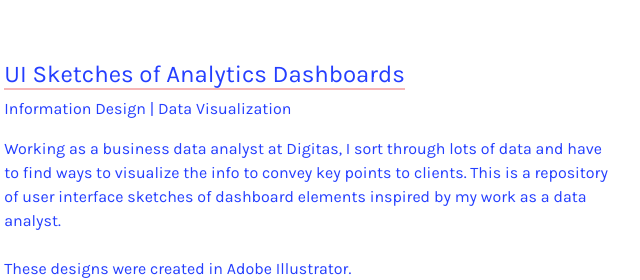
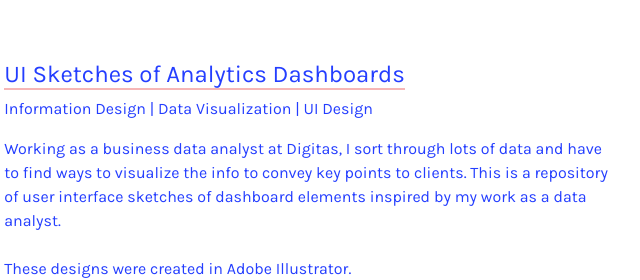
Before and after one commit to daniellekong/daniellekong.github.io, a plain HTML site: page projects.html in a window 1280 px wide. Shown: the part 1577-1857 px from the top of the page, 544-1184 px from the left. Drawn offline with nearby package versions, Linux system fonts and the light colour scheme.

Commit message:
edited description

```diff
--- a/projects.html
+++ b/projects.html
@@ -111,7 +111,7 @@
 				<div class="col-md-6">
 					<div class="project-heading">
 						<h4><a href="https://daniellekong.github.io/analytics-dashboards/" alt="UI Sketches of Analytics Dashboards" class="link-underline" target="_blank">UI Sketches of Analytics Dashboards</a></h4>
-						<p>Information Design | Data Visualization</p>
+						<p>Information Design | Data Visualization | UI Design</p>
 					</div>
 					<div class="project-description">
 						<p>Working as a business data analyst at Digitas, I sort through lots of data and have to find ways to visualize the info to convey key points to clients. This is a repository of user interface sketches of dashboard elements inspired by my work as a data analyst. <br><br> These designs were created in Adobe Illustrator.</p>
```
